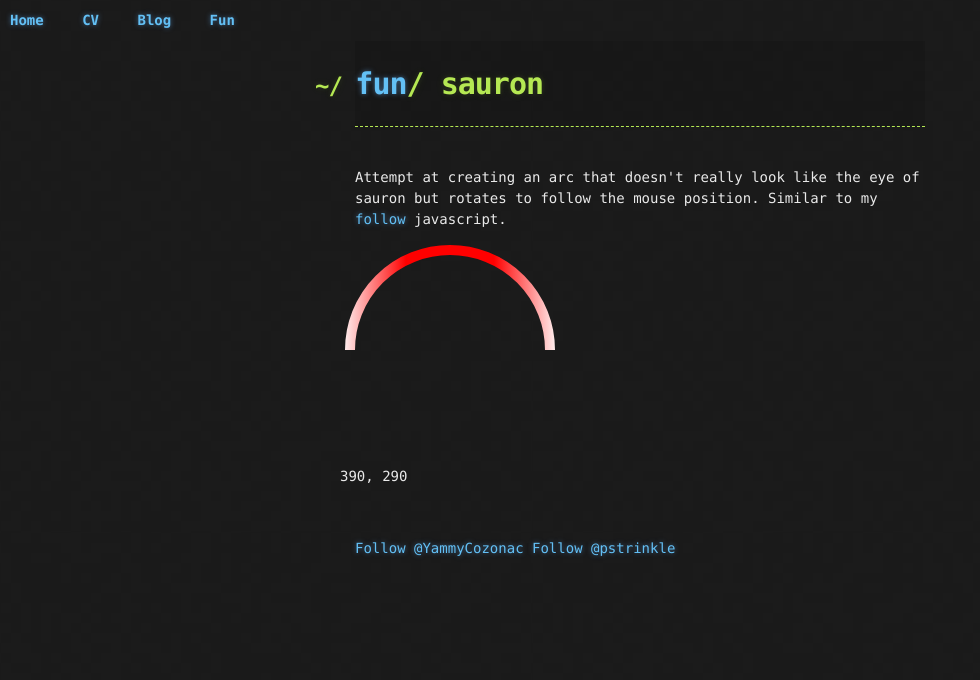
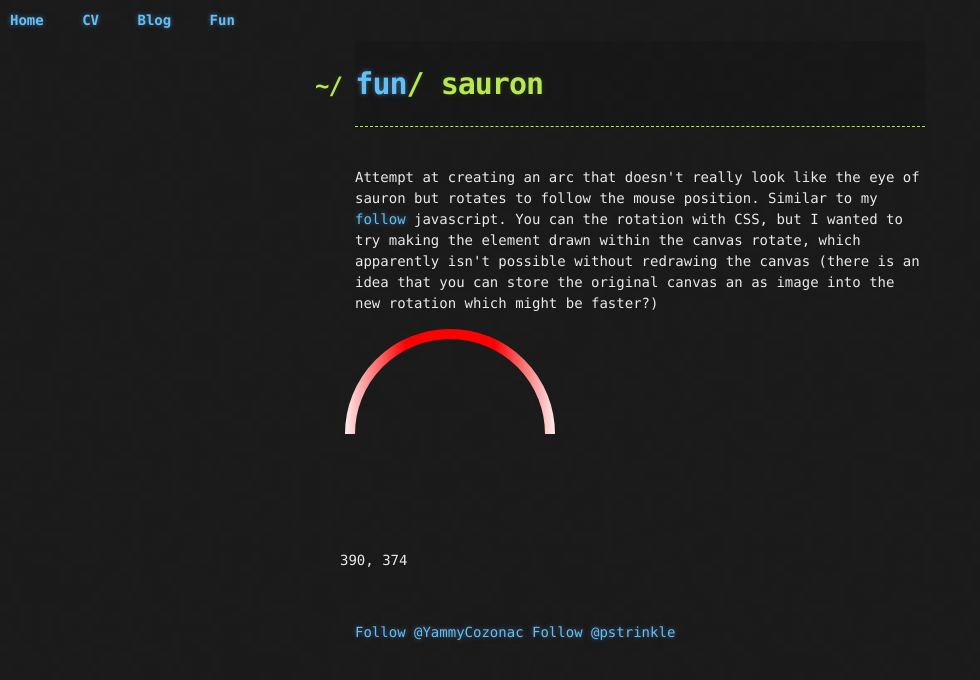
Before and after one commit to pstrinkle/pstrinkle.github.io, a Jekyll site: the page built from fun/sauron.html, in a window 1280 px wide. Shown: the top 680 px of the page, without its empty margins (0-980 px from the left). Built offline with Jekyll 4.4.1, drawn with Linux system fonts in a browser that asks for light colours; nearby versions of some CDN libraries; comment, search, counter and statistics services are not loaded.

Commit message:
Update sauron.html

```diff
--- a/fun/sauron.html
+++ b/fun/sauron.html
@@ -3,7 +3,11 @@ layout: fun
 title: sauron
 ---
 <p>Attempt at creating an arc that doesn't really look like the eye of sauron but rotates to
-follow the mouse position.  Similar to my <a href="follow.html">follow</a> javascript.</p>
+follow the mouse position.  Similar to my <a href="follow.html">follow</a> javascript.
+
+You can the rotation with CSS, but I wanted to try making the element drawn within the canvas rotate,
+which apparently isn't possible without redrawing the canvas (there is an idea that you can store the
+original canvas an as image into the new rotation which might be faster?)</p>
 
 <div class="row">
   <canvas id='eye' height="220" width="220" />
```
